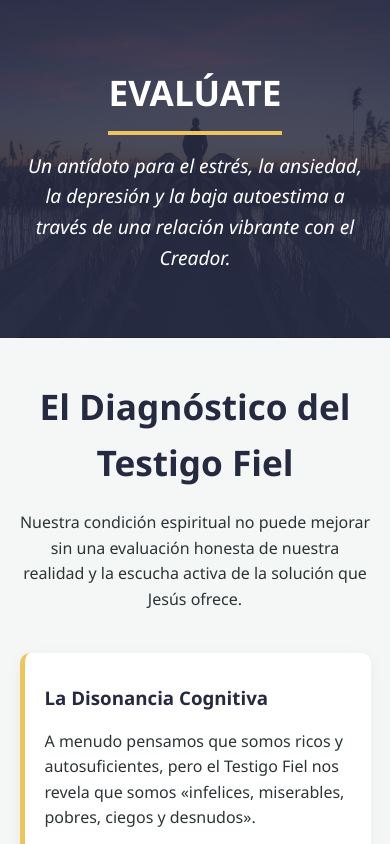
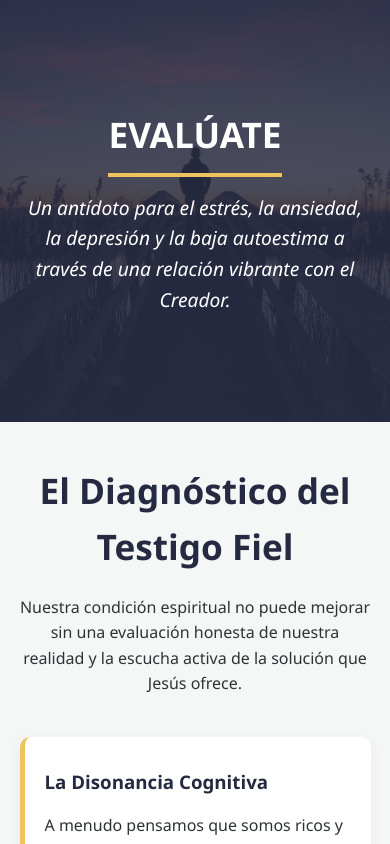
Before and after one commit to escuela-sabatica/evaluate, a Vue app: page / in a window 390 px wide. Shown: the top 844 px of the page. Built offline with nearby package versions, Linux system fonts and the light colour scheme.

Commit message:
Update AppHeader.vue

```diff
--- a/src/components/AppHeader.vue
+++ b/src/components/AppHeader.vue
@@ -34,7 +34,7 @@ header p {
 }
 
 @media (max-width: 768px) {
-    header {height: 40vh;}
+    header {height: 50vh;}
   header h1 { font-size: 2.2rem; }
 }
 </style>
```
